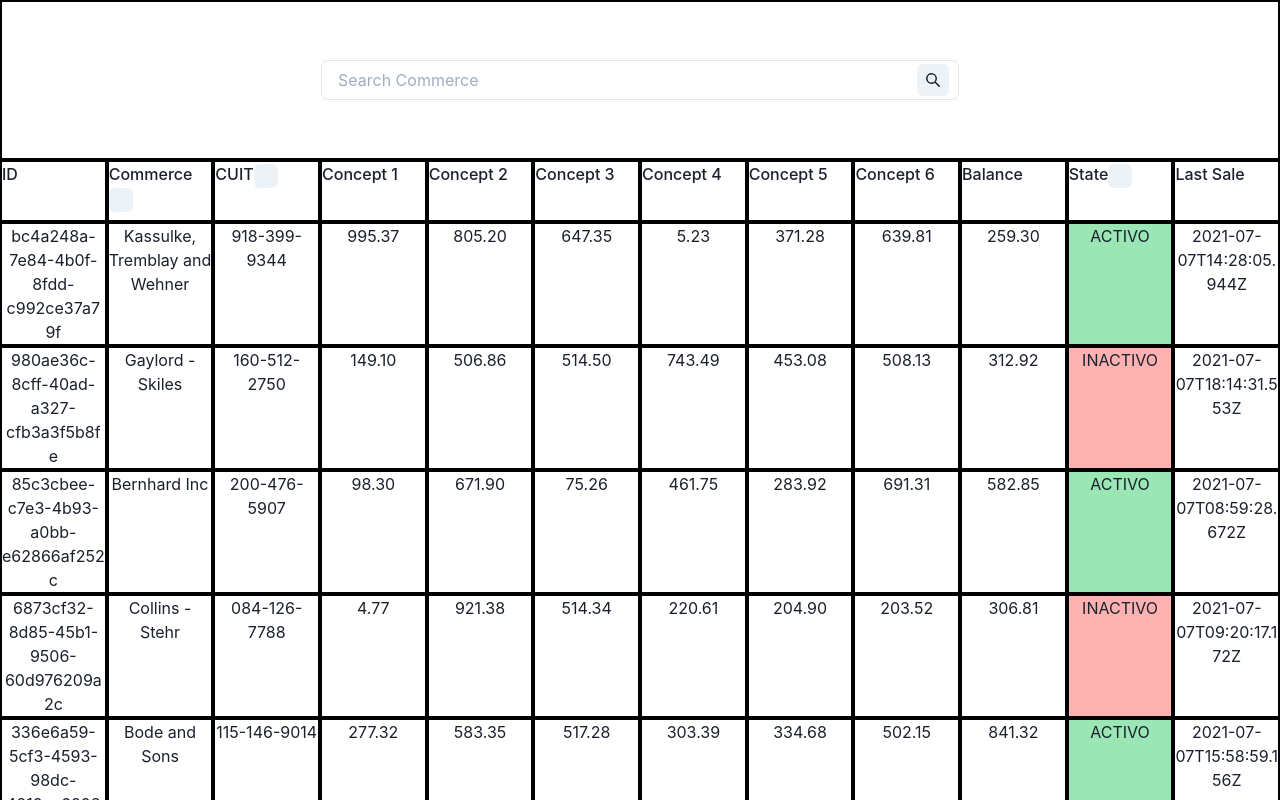
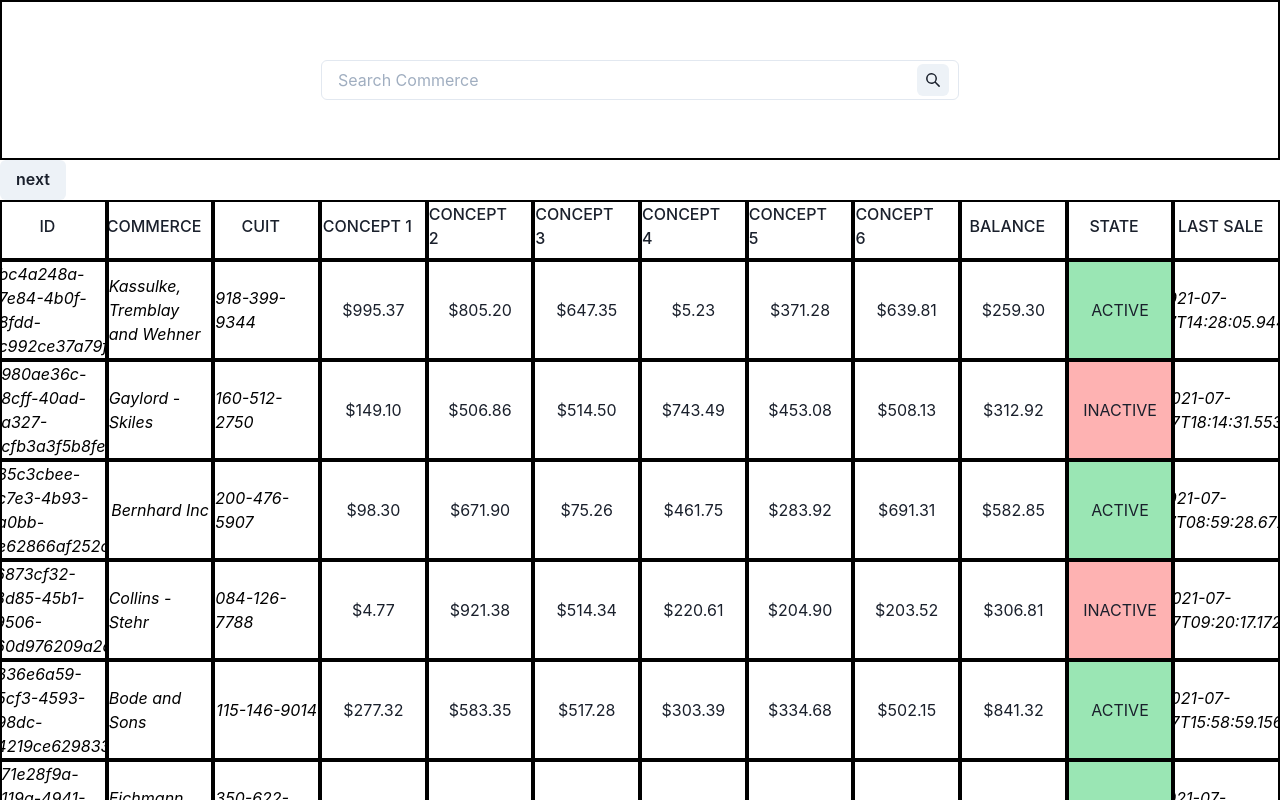
Before and after one commit to Heckiz/search-bar, a React (Vite) app: page / in a window 1280 px wide. Shown: the top 800 px of the page. Built offline with nearby package versions, Linux system fonts and the light colour scheme; data requests are answered from the project's data file.

Commit message:
code optimization

```diff
--- a/src/components/Table/CommerceCard.jsx
+++ b/src/components/Table/CommerceCard.jsx
@@ -1,61 +1,59 @@
-import { Box, Flex, Text } from '@chakra-ui/react'
+import { Box, Flex, Text, Tooltip } from '@chakra-ui/react'
 import React from 'react'
 
 export const blockStyle = {
-    d: 'flex',
-    textAlign: 'center',
+    display: 'flex',
     boxShadow: 'lg',
     border: '2px solid black',
-    marginY: '20px',
-    width: '50%',
+    width: '60%',
     overflow: 'hidden',
-    cursor: 'pointer'
+    cursor: 'pointer',
+    justifyContent: 'center',
+    alignItems: 'center',
+    paddingX: '20px'
+};
 
+export default function CommerceCard({ commerce }) {
+    let values = Object.entries(commerce);
+    return (
+        <Flex>
 
-};
-export default function CommerceCard({ commerce }) {
+            {
+                values.map((element, index) => (     ///key = element[0] && value element[1]
 
-    return (
-        <Box>
-            <Flex  >
-                <Box style={blockStyle}>
-                    {commerce.id}
-                </Box>
-                <Box style={blockStyle}>
-                    {commerce.commerce}
-                </Box >
-                <Box style={blockStyle}>
-                    {commerce.cuit}
-                </Box>
-                <Box style={blockStyle}>
-                    {commerce.concept_1}
-                </Box>
-                <Box style={blockStyle}>
-                    {commerce.concept_2}
-                </Box>
-                <Box style={blockStyle}>
-                    {commerce.concept_3}
-                </Box>
-                <Box style={blockStyle}>
-                    {commerce.concept_4}
-                </Box>
-                <Box style={blockStyle}>
-                    {commerce.concept_5}
-                </Box>
-                <Box style={blockStyle}>
-                    {commerce.concept_6}
-                </Box>
-                <Box style={blockStyle}>
-                    {commerce.balance}
-                </Box>
-                <Box style={blockStyle} bg={commerce.active ? 'green.200' : 'red.200'}  >
-                    {commerce.active ? <Text>ACTIVO</Text> : <Text>INACTIVO</Text>}
-                </Box>
-                <Box style={blockStyle}>
+                    (element[0] == 'active' && element[1] == true) ?
 
-                    {commerce.lastSale}
-                </Box>
-            </Flex>
-        </Box>
+                        <Box key={index} style={blockStyle} bg="green.200">
+
+                            <Text>ACTIVE</Text>
+
+                        </Box> :
+
+                        (element[0] == 'active' && element[1] == false) ?
+
+                            <Box key={index} style={blockStyle} bg="red.200">
+
+                                <Text>INACTIVE</Text>
+
+                            </Box> :
+
+                            (element[0] == 'id' || element[0] == 'commerce' || element[0] == 'cuit' || element[0] == 'lastSale') ?
+
+                                <Box key={index} style={blockStyle} >
+
+                                    <Tooltip label={element[1]}>
+                                        <Text as="cite" color="black">{element[1]}</Text>
+                                    </Tooltip>
+                                </Box> :
+
+                                <Box key={index} style={blockStyle}>
+
+                                    <Text>${element[1]}</Text>
+
+                                </Box>
+
+                ))
+            }
+        </Flex>
     )
 }
--- a/src/components/Table/CommercesList.jsx
+++ b/src/components/Table/CommercesList.jsx
@@ -9,8 +9,11 @@ import { selectAllCommerces } from '../../store/commerceSlice'
 export default function CommercesList({ search }) {
 
     const [orderCommerce, setOrderCommerce] = useState(null);
+
     const [orderCuit, setOrderCuit] = useState(null);
+
     const [stateActive, setStateActive] = useState(null);
+
     const [nextPage, setNextPage] = useState(null)
 
     const handleOrderByCommerce = () => {
@@ -18,27 +21,64 @@ export default function CommercesList({ search }) {
             orderCommerce == "acs" ? setOrderCommerce("desc") :
                 setOrderCommerce(null)
     };
+
     const handleOrderByCuit = () => {
         orderCuit == null ? setOrderCuit("acs") & setOrderCommerce(null) :
             orderCuit == "acs" ? setOrderCuit("desc") :
                 setOrderCuit(null)
     };
+
     const handleShowState = () => {
         stateActive == null ? setStateActive(true) :
             stateActive == true ? setStateActive(false) :
                 setStateActive(null)
     };
+
     const handleNextPage = (page) => {
         setNextPage(page + 1)
     };
+
     const handleBackPage = (page) => {
         setNextPage(page - 1)
     };
-    getCommerces({ search, orderCommerce, orderCuit, stateActive, nextPage });
+
+    getCommerces({
+        search,
+        orderCommerce,
+        orderCuit,
+        stateActive,
+        nextPage
+    });
+
     const data = useSelector(selectAllCommerces);
+    console.log("DATA RECIVED FROM API:", data)
 
     return (
-        <Box d="grid"
+        <>
+            {
+                data.data.length != 0 &&
+                <Box>
+                    {
+                        data.page > 1 &&
+
+                        <Button onClick={() => handleBackPage(data.page)}>
+                            back
+                        </Button>
+                    }
+
+                    {
+                        data.page != data.pages &&
+                        data.data.length == data.pagePerPage &&
+
+                        <Button onClick={() => handleNextPage(data.page)}>
+                            next
+                        </Button>
+                    }
+
+                </Box>
+            }
+
+            <Box d="grid" overflowX="scroll"
             >
                 <TableHeader
                     handleOrderByCommerce={handleOrderByCommerce}
@@ -59,22 +99,8 @@ export default function CommercesList({ search }) {
                     ))
                 }
 
-      {
-          data.data.length !=0 ?     <Box>
-          {
-                (  data.page > 1 && <Button onClick={() => handleBackPage(data.page)}>
-                    back
-                </Button>)
-            }
 
-            {
-             data.data.length == data.pagePerPage  && data.page != data.pages && <Button onClick={() => handleNextPage(data.page)}>
-                    next
-                </Button>
-            }
             </Box>
-        : <></>
-      }
-        </Box>
+        </>
     )
 }
--- a/src/components/Table/TableHeader.jsx
+++ b/src/components/Table/TableHeader.jsx
@@ -1,43 +1,74 @@
-import { Box, Flex, Button, FormLabel } from '@chakra-ui/react'
-import React, { useState } from 'react'
+import { Box, Flex, FormLabel, Text } from '@chakra-ui/react'
+import React from 'react'
 import { blockStyle } from './CommerceCard'
 import { ChevronUpIcon, ChevronDownIcon } from '@chakra-ui/icons'
+import { commerceHeader } from '../../store/constants'
 
-export default function TableHeader({ handleOrderByCommerce, handleOrderByCuit, handleShowState, orderCommerce, orderCuit, stateActive }) {
-    const commerceHeader = ["ID", "Commerce", "CUIT", "Concept 1", "Concept 2", "Concept 3", "Concept 4", "Concept 5", "Concept 6", "Balance", "State", "Last Sale"]
+export default function TableHeader({
+    handleOrderByCommerce,
+    handleOrderByCuit,
+    handleShowState,
+    orderCommerce,
+    orderCuit,
+    stateActive
+}) {
+
+
     return (
         <Flex>
 
-            {commerceHeader.map((element) => (
-                <Box style={blockStyle}>
-                    <FormLabel>
+            {
+                commerceHeader.map((element, index) => (
 
-                        {element}
+                    <Box key={index} style={blockStyle}>
 
-                        {element == "Commerce" &&
-                            <Button size="xs" onClick={handleOrderByCommerce}>
-                                {orderCommerce == "acs" && <ChevronUpIcon />}
-                                {orderCommerce == "desc" && <ChevronDownIcon />}
-                            </Button>
-                        }
+                        <FormLabel>
 
-                        {element == "CUIT" &&
-                            <Button size="xs" onClick={handleOrderByCuit}>
-                                {orderCuit == "acs" && <ChevronUpIcon />}
-                                {orderCuit == "desc" && <ChevronDownIcon />}
-                            </Button>
-                        }
 
-                        {element == "State" &&
-                            <Button size="xs" onClick={handleShowState}>
-                                {stateActive == true && <ChevronUpIcon />}
-                                {stateActive == false && <ChevronDownIcon />}
-                            </Button>
-                        }
-                    </FormLabel>
+                            {
+                                element == "COMMERCE" ?
 
-                </Box>
-            ))}
+                                    <Box  onClick={handleOrderByCommerce}>
+
+                                        {element}
+                                        {orderCommerce == "acs" && <ChevronUpIcon />}
+                                        {orderCommerce == "desc" && <ChevronDownIcon />}
+
+                                    </Box> :
+
+
+
+                                    element == "CUIT" ?
+
+                                        <Box onClick={handleOrderByCuit}>
+                                            {element}
+
+                                            {orderCuit == "acs" && <ChevronUpIcon />}
+                                            {orderCuit == "desc" && <ChevronDownIcon />}
+
+                                        </Box> :
+
+
+                                        element == "STATE" ?
+
+                                            <Box onClick={handleShowState}>
+                                                {element}
+
+                                                {stateActive == true && <ChevronUpIcon />}
+                                                {stateActive == false && <ChevronDownIcon />}
+
+                                            </Box> :
+
+                                            <Text>
+                                                {element}
+                                            </Text>
+                            }
+
+                        </FormLabel>
+
+                    </Box>
+                ))
+            }
         </Flex>
     )
 }
--- /dev/null
+++ b/src/store/constants.js
@@ -0,0 +1,2 @@
+export const API_BASE_URL = "http://localhost:3000/stores";
+export const commerceHeader = ["ID", "COMMERCE", "CUIT", "CONCEPT 1", "CONCEPT 2", "CONCEPT 3", "CONCEPT 4", "CONCEPT 5", "CONCEPT 6", "BALANCE", "STATE", "LAST SALE"]
--- a/src/store/helpers.js
+++ b/src/store/helpers.js
@@ -1,8 +1,6 @@
 import { useEffect } from 'react'
 import { getDataCommerces } from './commerceSlice'
 import { useDispatch } from 'react-redux'
-
-export const API_BASE_URL = "http://localhost:3000/stores";
 
 export const getCommerces = ({ search, orderCommerce, orderCuit, stateActive, nextPage }) => {
     const dispach = useDispatch();
@@ -10,5 +8,4 @@ export const getCommerces = ({ search, orderCommerce, orderCuit, stateActive, ne
         dispach(getDataCommerces({ search, orderCommerce, orderCuit, stateActive, nextPage }))
     }, [search, orderCommerce, orderCuit, stateActive, nextPage])
 
-
 }
```
Also changed, not shown: src/store/commerceSlice.js (+4 -14 lines). Lines whose indentation alone changed are shown as unchanged.
